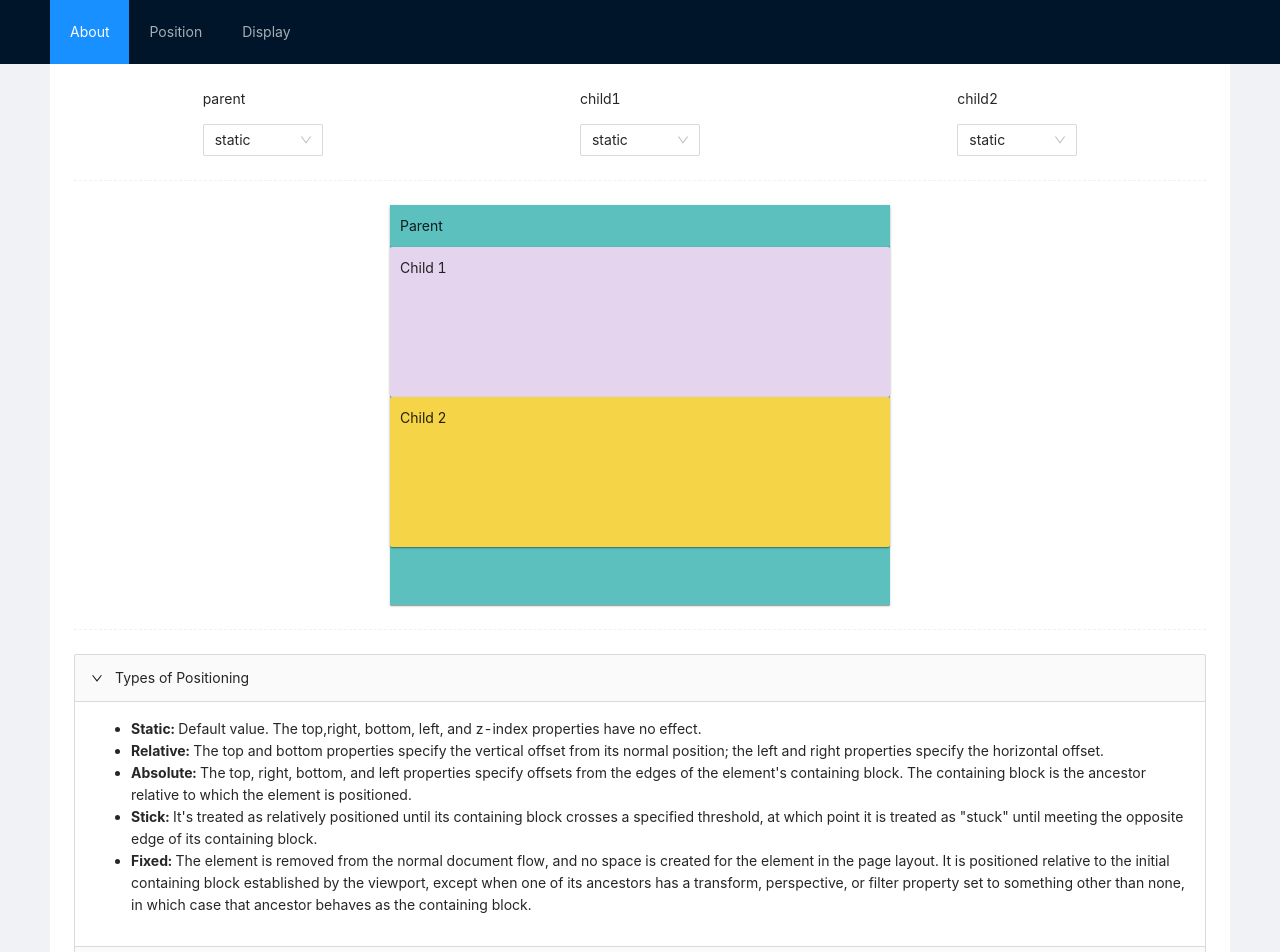
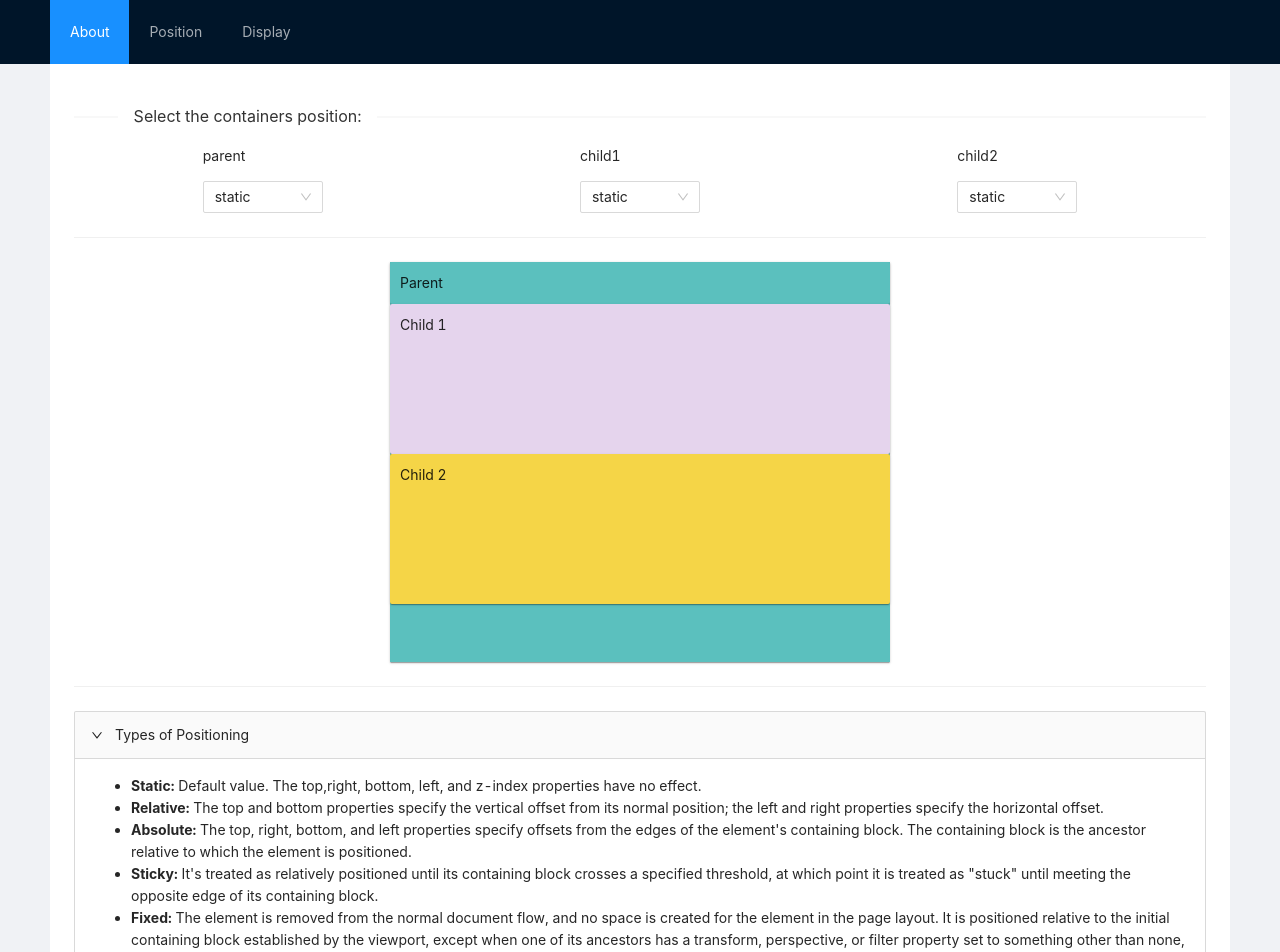
Before and after one commit to karojg/css-notes, a React (Create React App) app: page /position in a window 1280 px wide. Shown: the top 952 px of the page. Built offline with nearby package versions, Linux system fonts and the light colour scheme.

Commit message:
feature/display: Positioning updates

```diff
--- a/src/components/Positioning/index.js
+++ b/src/components/Positioning/index.js
@@ -52,8 +52,11 @@ const Position = () => {
 
   return (
     <div>
+      <Divider orientation="left" style={{ color: '#333', fontWeight: 'normal' }}>
+        Select the containers position:
+      </Divider>
       <div className="select__container">{select}</div>
-      <Divider dashed />
+      <Divider />
       <div className="card__container">
         <div className="card__parent" style={{ position: position.parent }}>
           <p className="card__title">Parent</p>
@@ -65,7 +68,7 @@ const Position = () => {
           </div>
         </div>
       </div>
-      <Divider dashed />
+      <Divider />
       <Collapse defaultActiveKey={['1']}>
         <Panel header="Types of Positioning" key="1">
           <ul>
@@ -83,7 +86,7 @@ const Position = () => {
               relative to which the element is positioned.
             </li>
             <li>
-              <strong>Stick: </strong>It's treated as relatively positioned until its containing
+              <strong>Sticky: </strong>It's treated as relatively positioned until its containing
               block crosses a specified threshold, at which point it is treated as "stuck" until
               meeting the opposite edge of its containing block.
             </li>
```
Also changed, not shown: src/components/Display/styles.css (added, +37 -0 lines).
